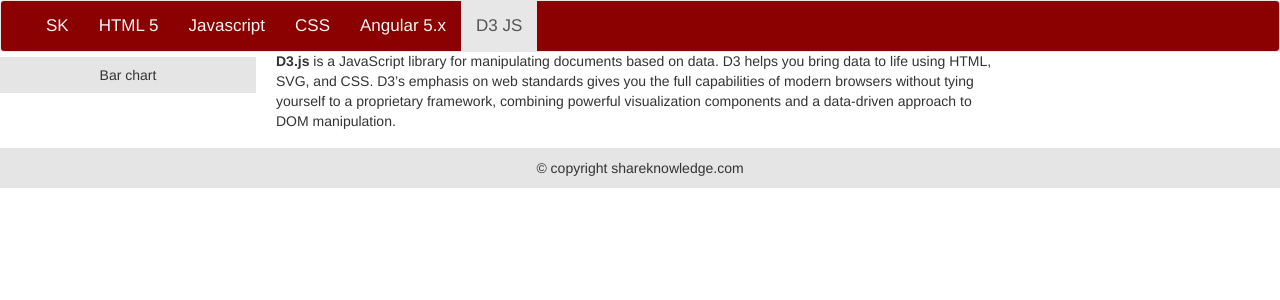
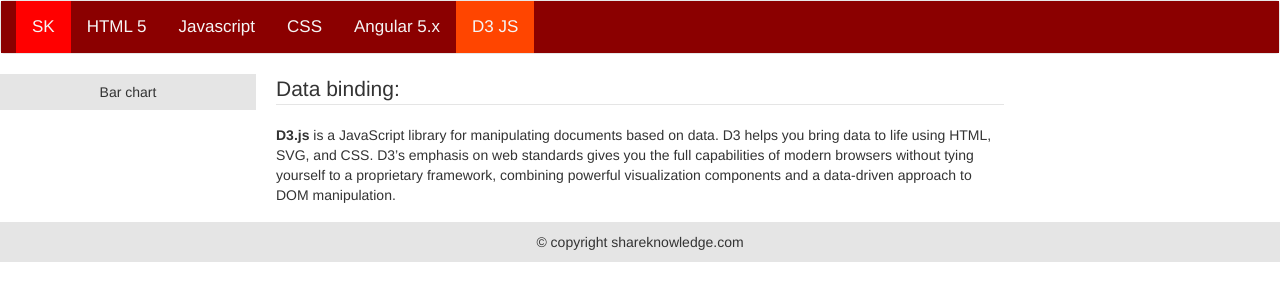
Before and after one commit to manivelarjunan/uidevelopment, an Angular app: page /D3 in a window 1280 px wide. Shown: the top 300 px of the page. Built offline with nearby package versions, Linux system fonts and the light colour scheme.

Commit message:
Navigation css changes

```diff
--- a/src/app/app.component.html
+++ b/src/app/app.component.html
@@ -2,10 +2,10 @@
     <!--Container starts here-->
     <div class="container-fluid">
 
-      <div class="collapse navbar-collapse">
 
         <!-- header menu starts here -->
-        <ul class="nav navbar-nav">
+
+        <ul>
           <li class="home" routerLinkActive=" active"
               [routerLinkActiveOptions]="{exact: true}">
             <a routerLink="/"> SK </a>
@@ -28,7 +28,6 @@
           </li>
         </ul>
         <!-- header menu ends here -->
-      </div>
 
 
     </div>
--- a/src/styles.css
+++ b/src/styles.css
@@ -2,15 +2,36 @@
 * {
   box-sizing: border-box;
  }
-
-.navbar {
+.home {
+  background-color: red;
+}
+ul {
+  list-style-type: none;
+  margin: 0;
+  padding: 0;
   overflow: hidden;
-  background-color: #333;
-  position: fixed;
-  top: 0;
-  width: 100%;
 }
 
+li {
+  float: left;
+}
+
+  li a {
+    display: block;
+    color: white;
+    text-align: center;
+    padding: 14px 16px;
+    border-color:white;
+    text-decoration: none;
+  }
+
+    li a:hover:not(.active) {
+      background-color: red;
+    }
+
+.active {
+  background-color:orangered;
+}
 .container-fluid {
   background-color: darkred;
 }
@@ -43,7 +64,7 @@ footer {
 .menu {
   float: left;
   width: 20%;
-  margin-top: 50px;
+  margin-top: -7px;
   text-align: center;
 }
 
```
